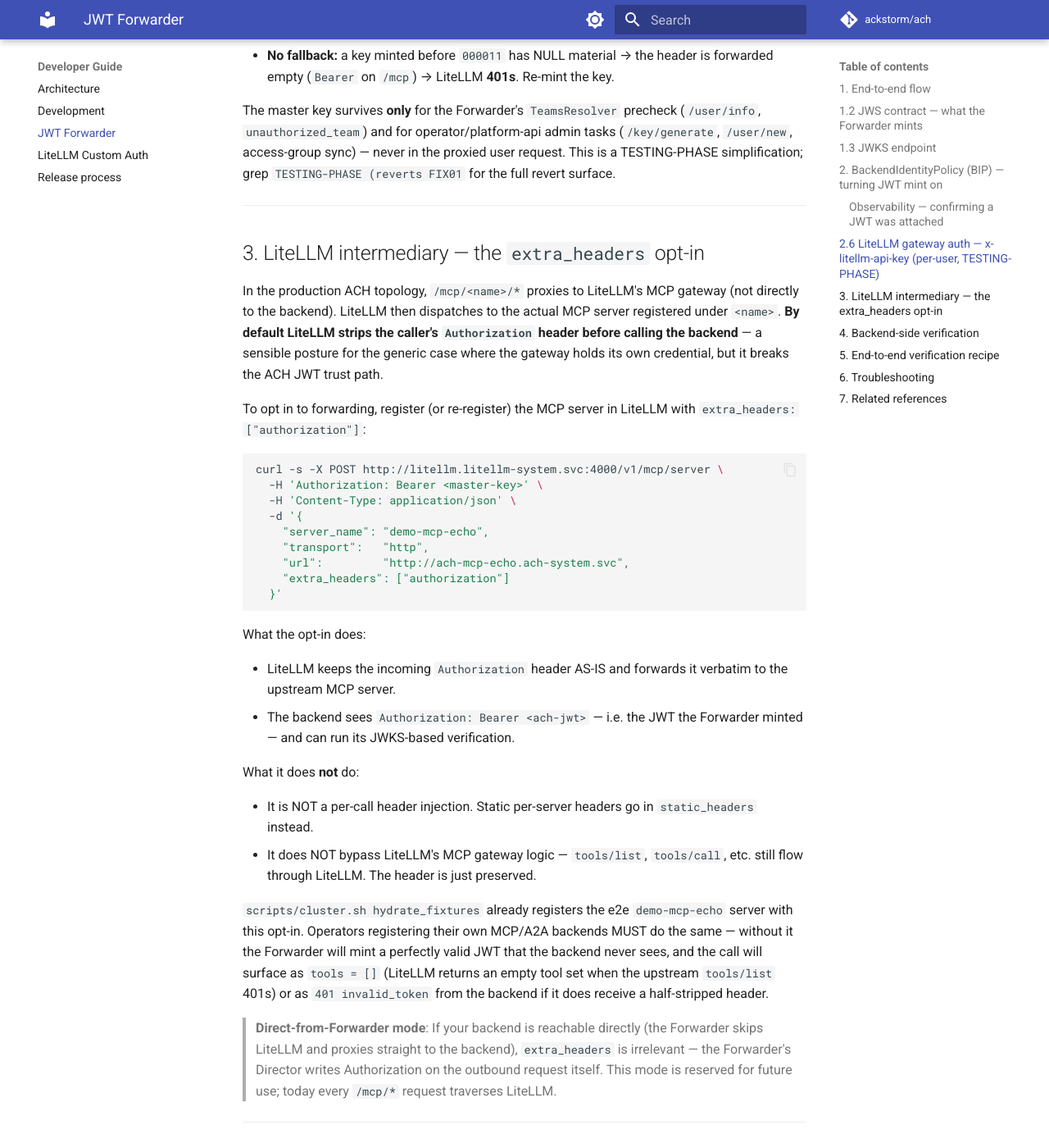
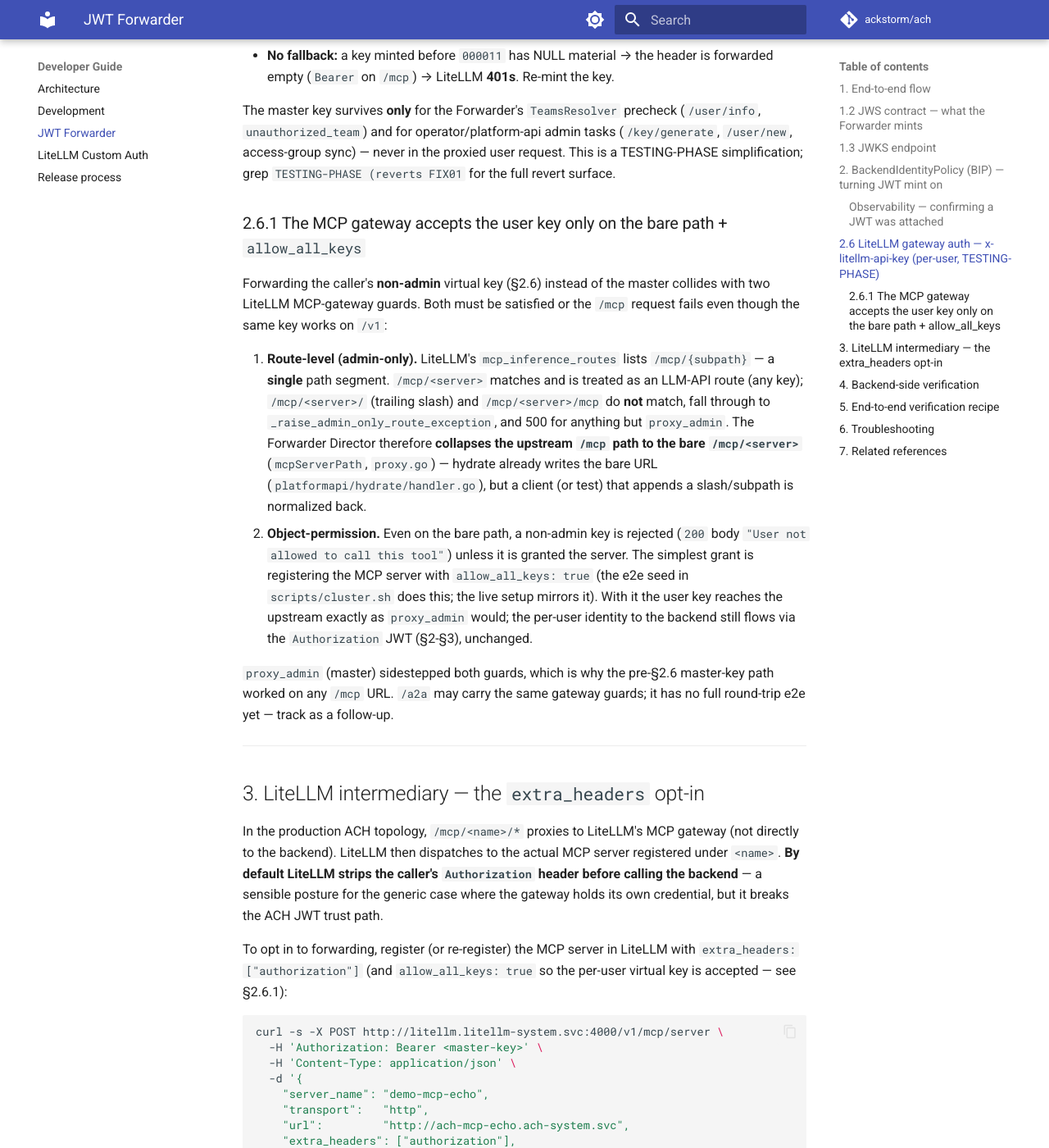
Before and after one commit to ackstorm/ach, an MkDocs documentation site: the page built from docs/developer-guide/jwt-forwarder.md, in a window 1280 px wide and 1400 px high, scrolled down 4597 px. Shown: the whole window at 82% size. Built offline with MkDocs 1.6.1 and Material for MkDocs 9.7.7, drawn with Linux system fonts in a browser that asks for light colours; comment, search, counter and statistics services are not loaded; the version menu is left out; some of the changed text lies outside the part shown.

Commit message:
fix(forwarder): accept per-user LiteLLM key on /mcp via bare path + allow_all_keys
Feature 2 (#41) forwards the caller's own non-admin virtual key as
x-litellm-api-key instead of the master. On LiteLLM v1.87.1 this collides
with two MCP-gateway guards that proxy_admin (the old master path) bypassed:

1. Admin-only route: mcp_inference_routes whitelists only the single-segment
   /mcp/{subpath} for non-admin keys. A trailing slash (/mcp/<n>/) or deeper
   subpath falls through to _raise_admin_only_route_exception -> 500. The
   Director now collapses the upstream /mcp path to the bare /mcp/<server>
   (mcpServerPath); hydrate already writes the bare URL, this normalizes
   clients/tests that append a slash or subpath.
2. Object-permission: even on the bare path a non-admin key is rejected
   ("User not allowed to call this tool") unless the server opts in. The e2e
   seed registers each MCP server with allow_all_keys:true (and is now
   idempotent: POST /v1/mcp/server mints a new id per call, so it DELETEs
   existing rows for the name first to stop duplicate/ambiguous routing).

The per-user identity to the MCP backend still flows via the Authorization
JWT (BFI) — unchanged. The master key remains out of the data path.

Verified end-to-end on v1.87.1: TestPhase4JWTValidate/ViaForwarder_PkRoundTrip
(previously 500) and the full TestPhase4 suite pass.

Co-Authored-By: Claude Opus 4.8 (1M context) <noreply@anthropic.com>

````diff
--- a/docs/developer-guide/jwt-forwarder.md
+++ b/docs/developer-guide/jwt-forwarder.md
@@ -214,6 +214,33 @@ The master key survives **only** for the Forwarder's `TeamsResolver` precheck
 request. This is a TESTING-PHASE simplification; grep `TESTING-PHASE (reverts
 FIX01` for the full revert surface.
 
+### 2.6.1 The MCP gateway accepts the user key only on the bare path + `allow_all_keys`
+
+Forwarding the caller's **non-admin** virtual key (§2.6) instead of the master
+collides with two LiteLLM MCP-gateway guards. Both must be satisfied or the
+`/mcp` request fails even though the same key works on `/v1`:
+
+1. **Route-level (admin-only).** LiteLLM's `mcp_inference_routes` lists
+   `/mcp/{subpath}` — a **single** path segment. `/mcp/<server>` matches and is
+   treated as an LLM-API route (any key); `/mcp/<server>/` (trailing slash) and
+   `/mcp/<server>/mcp` do **not** match, fall through to
+   `_raise_admin_only_route_exception`, and 500 for anything but `proxy_admin`.
+   The Forwarder Director therefore **collapses the upstream `/mcp` path to the
+   bare `/mcp/<server>`** (`mcpServerPath`, `proxy.go`) — hydrate already writes
+   the bare URL (`platformapi/hydrate/handler.go`), but a client (or test) that
+   appends a slash/subpath is normalized back.
+2. **Object-permission.** Even on the bare path, a non-admin key is rejected
+   (`200` body `"User not allowed to call this tool"`) unless it is granted the
+   server. The simplest grant is registering the MCP server with
+   `allow_all_keys: true` (the e2e seed in `scripts/cluster.sh` does this; the
+   live setup mirrors it). With it the user key reaches the upstream exactly as
+   `proxy_admin` would; the per-user identity to the backend still flows via the
+   `Authorization` JWT (§2-§3), unchanged.
+
+`proxy_admin` (master) sidestepped both guards, which is why the pre-§2.6
+master-key path worked on any `/mcp` URL. `/a2a` may carry the same gateway
+guards; it has no full round-trip e2e yet — track as a follow-up.
+
 ---
 
 ## 3. LiteLLM intermediary — the `extra_headers` opt-in
@@ -226,7 +253,8 @@ strips the caller's `Authorization` header before calling the backend**
 own credential, but it breaks the ACH JWT trust path.
 
 To opt in to forwarding, register (or re-register) the MCP server in
-LiteLLM with `extra_headers: ["authorization"]`:
+LiteLLM with `extra_headers: ["authorization"]` (and `allow_all_keys: true`
+so the per-user virtual key is accepted — see §2.6.1):
 
 ```bash
 curl -s -X POST http://litellm.litellm-system.svc:4000/v1/mcp/server \
@@ -236,7 +264,8 @@ curl -s -X POST http://litellm.litellm-system.svc:4000/v1/mcp/server \
     "server_name": "demo-mcp-echo",
     "transport":   "http",
     "url":         "http://ach-mcp-echo.ach-system.svc",
-    "extra_headers": ["authorization"]
+    "extra_headers": ["authorization"],
+    "allow_all_keys": true
   }'
 ```
 
````
Also changed, not shown: references/troubleshooting.md (+25 -0 lines), 3 other files.
